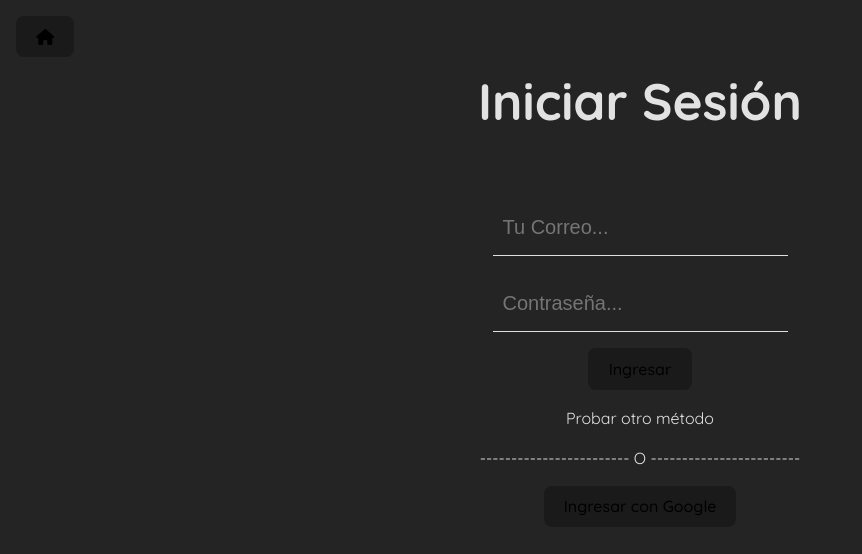
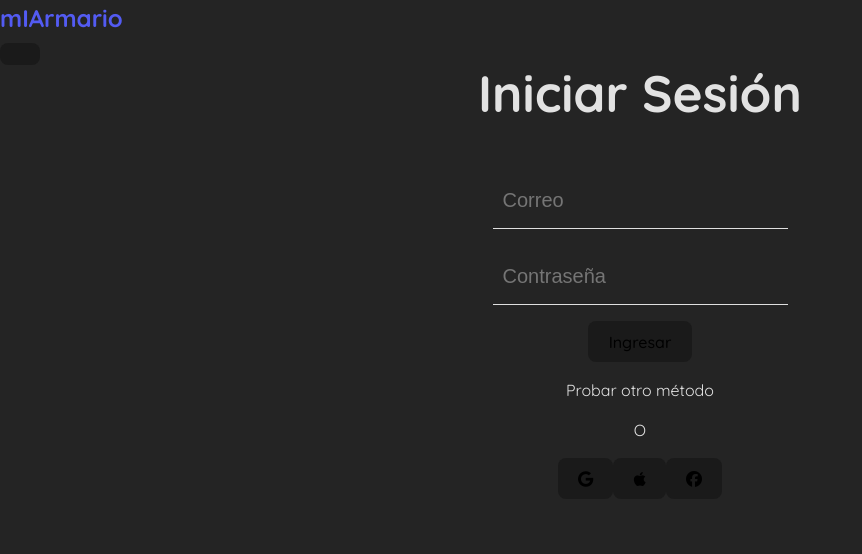
Before and after one commit to Juan-Diego-E/miarmario, a React (Vite) app in the folder miarmario/: page /login in a window 1280 px wide. Shown: the top 554 px of the page, without its empty margins (0-862 px from the left). Built offline with nearby package versions, Linux system fonts and the light colour scheme; a web font is replaced by a local one.

Commit message:
Completing Login Structure

```diff
--- a/miarmario/src/features/pages/LogIn.jsx
+++ b/miarmario/src/features/pages/LogIn.jsx
@@ -5,30 +5,50 @@ import '../../styles/components/LogIn.css'
 const LogIn = () => {
     return (
         <>
-            <Link to="/">
-                <button className='home-icon'>
+            {/* <button className='home-icon'>
                     <i className="fa-solid fa-house"></i>
+                </button> */}
+            <header>
+                <Link to="/">
+                    <h2 className='logo-title'>mIArmario</h2>
+                </Link>
+                <button className='bars'>
+                    <div className='bar'></div>
+                    <div className='bar'></div>
+                    <div className='bar'></div>
                 </button>
-            </Link>
-            <h1 className='login-title'>Iniciar Sesión</h1>
+            </header>
             <form action='login' className='login-form'>
+                <h1 className='login-title'>Iniciar Sesión</h1>
                 <input
+                    className='email'
                     type="email"
                     name='email'
-                    placeholder='Tu Correo...'
+                    placeholder='Correo'
                     required />
 
                 <input
+                    className='password'
                     type="password"
                     name='password'
-                    placeholder='Contraseña...'
+                    placeholder='Contraseña'
                     required />
 
-                <button type="submit">Ingresar</button>
+                <button className='primary-button' type="submit">Ingresar</button>
 
                 <p>Probar otro método</p>
-                <div className="o">------------------------ O ------------------------</div>
-                <button type="button">Ingresar con Google</button>
+                <div className="o"><div></div> O <div></div></div>
+                <div className='login-options'>
+                    <button className='login-btn' type="button">
+                        <i className="fa-brands fa-google"></i>
+                    </button>
+                    <button className='login-btn' type="button">
+                        <i className="fa-brands fa-apple"></i>
+                    </button>
+                    <button className='login-btn' type="button">
+                        <i className="fa-brands fa-facebook"></i>
+                    </button>
+                </div>
             </form>
         </>
     )
```
